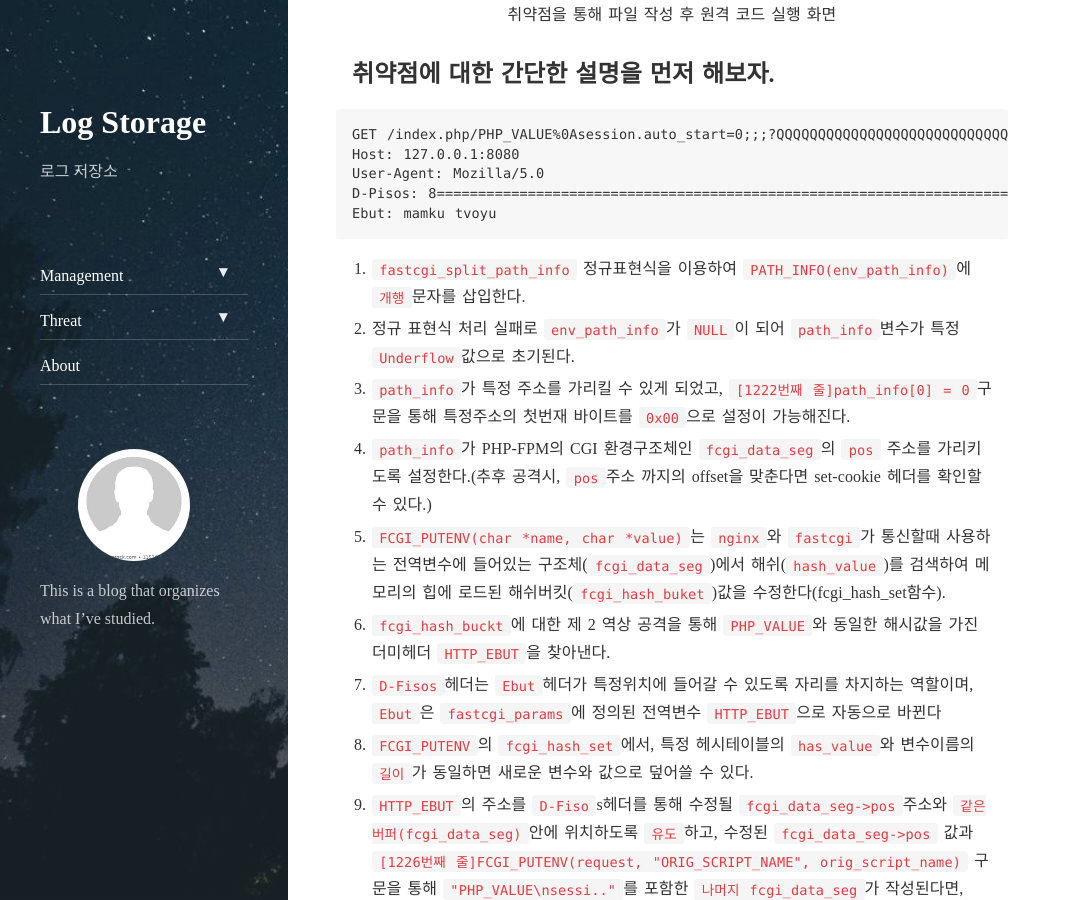
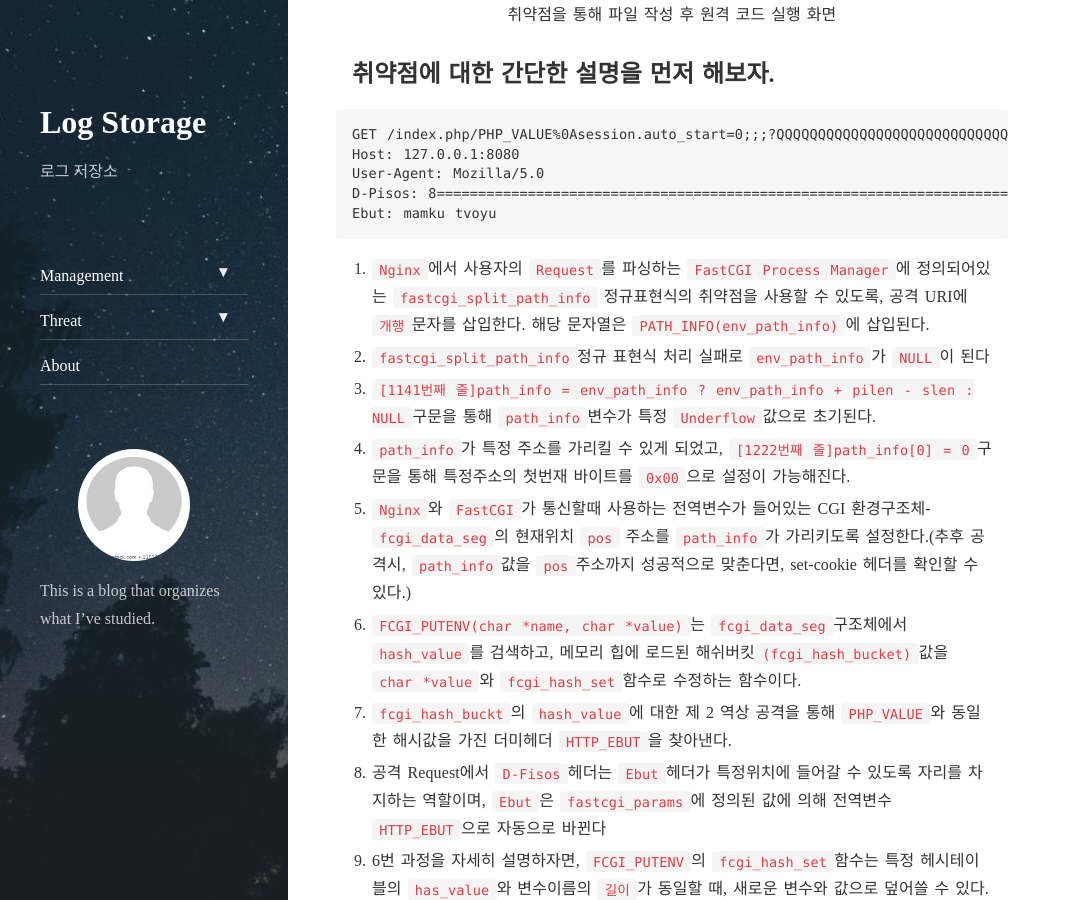
Before and after one commit to chanbin/chanbin.github.io, a Jekyll site: the page built from _posts/2019-12-19-php-fpm-rce.md, in a window 1280 px wide and 900 px high, scrolled down 2509 px. Shown: the whole window, without its empty margins (0-1071 px from the left). Built offline with Jekyll 4.4.1, drawn with Linux system fonts in a browser that asks for light colours; nearby versions of some CDN libraries; some of the changed text lies outside the part shown.

Commit message:
edit post

````diff
--- a/_posts/2019-12-19-php-fpm-rce.md
+++ b/_posts/2019-12-19-php-fpm-rce.md
@@ -75,26 +75,24 @@ User-Agent: Mozilla/5.0
 D-Pisos: 8========================================================================================================================================================================================================================================================D(250자)
 Ebut: mamku tvoyu
 ```
-1. `fastcgi_split_path_info` 정규표현식을 이용하여 `PATH_INFO(env_path_info)`에 `개행`문자를 삽입한다.
-2. 정규 표현식 처리 실패로 `env_path_info`가 `NULL`이 되어 `path_info`변수가 특정 `Underflow`값으로 초기된다.
-3. `path_info`가 특정 주소를 가리킬 수 있게 되었고, `[1222번째 줄]path_info[0] = 0`구문을 통해 특정주소의 첫번재 바이트를 `0x00`으로 설정이 가능해진다.
-4. `path_info`가 PHP-FPM의 CGI 환경구조체인 `fcgi_data_seg`의 `pos` 주소를 가리키도록 설정한다.(추후 공격시, `pos`주소 까지의 offset을 맞춘다면 set-cookie 헤더를 확인할 수 있다.)
-5. `FCGI_PUTENV(char *name, char *value)`는 `nginx`와 `fastcgi`가 통신할때 사용하는 전역변수에 들어있는 구조체(`fcgi_data_seg`)에서 해쉬(`hash_value`)를 검색하여
-메모리의 힙에 로드된 해쉬버킷(`fcgi_hash_buket`)값을 수정한다(fcgi_hash_set함수).
-6. `fcgi_hash_buckt`에 대한 제 2 역상 공격을 통해 `PHP_VALUE`와 동일한 해시값을 가진 더미헤더 `HTTP_EBUT`을 찾아낸다.
-7. `D-Fisos`헤더는 `Ebut`헤더가 특정위치에 들어갈 수 있도록 자리를 차지하는 역할이며, `Ebut`은 `fastcgi_params`에 정의된 전역변수 `HTTP_EBUT`으로 자동으로 바뀐다
-8. `FCGI_PUTENV`의 `fcgi_hash_set`에서, 특정 헤시테이블의 `has_value`와 변수이름의 `길이`가 동일하면 새로운 변수와 값으로 덮어쓸 수 있다.
-9. `HTTP_EBUT`의 주소를 `D-Fiso`s헤더를 통해 수정될 `fcgi_data_seg->pos`주소와 `같은 버퍼(fcgi_data_seg)`안에 위치하도록 `유도`하고, 수정된 `fcgi_data_seg->pos` 값과 `[1226번째 줄]FCGI_PUTENV(request, "ORIG_SCRIPT_NAME", orig_script_name)` 구문을 통해 `"PHP_VALUE\nsessi.."`를 포함한 `나머지 fcgi_data_seg`가 작성된다면,
-`fcgi_data_seg`에서 `HTTP_EBUT`과 `값`은 `PHP_VALUE`와 `%0A로 구분되어지는 값`으로 덮어씌어 진다(`PUT`).
-10. 물론, PHP-FPM은 HTTP_EBUT과 PHP_VALUE의 hash_value, var_len이 동일하여 같은 헤더로 인식했기 때문에 가능하다.
-11. `[1326번째 줄]ini = FCGI_GETENV(request, "PHP_VALUE")` 구문을 통해 헤쉬버킷에서 `변조된 PHP_VALUE`를 검색하여 `ini stuff`로 가져오며, `PHP ini`파일에 작성한다.
-12. `PHP ini`에 변조하려는 값을 공격 체인으로 구성한다면, 원격 명령 제어를 위한 설정을 만들 수 있다. 또한 이를 통해, 다양한 원격 명령 실행이 가능하다.
-
+1. `Nginx`에서 사용자의 `Request`를 파싱하는 `FastCGI Process Manager`에 정의되어있는 `fastcgi_split_path_info` 정규표현식의 취약점을 사용할 수 있도록, 공격 URI에 `개행`문자를 삽입한다. 해당 문자열은 `PATH_INFO(env_path_info)`에 삽입된다.
+2. `fastcgi_split_path_info`정규 표현식 처리 실패로 `env_path_info`가 `NULL`이 된다
+3. `[1141번째 줄]path_info = env_path_info ? env_path_info + pilen - slen : NULL`구문을 통해 `path_info`변수가 특정 `Underflow`값으로 초기된다.
+4. `path_info`가 특정 주소를 가리킬 수 있게 되었고, `[1222번째 줄]path_info[0] = 0`구문을 통해 특정주소의 첫번재 바이트를 `0x00`으로 설정이 가능해진다.
+5. `Nginx`와 `FastCGI`가 통신할때 사용하는 전역변수가 들어있는 CGI 환경구조체-`fcgi_data_seg`의 현재위치 `pos` 주소를 `path_info`가 가리키도록 설정한다.(추후 공격시, `path_info`값을 `pos`주소까지 성공적으로 맞춘다면, set-cookie 헤더를 확인할 수 있다.)
+6. `FCGI_PUTENV(char *name, char *value)`는 `fcgi_data_seg`구조체에서 `hash_value`를 검색하고, 메모리 힙에 로드된 해쉬버킷`(fcgi_hash_bucket)`값을 `char *value`와 `fcgi_hash_set`함수로 수정하는 함수이다.
+7. `fcgi_hash_buckt`의 `hash_value`에 대한 제 2 역상 공격을 통해 `PHP_VALUE`와 동일한 해시값을 가진 더미헤더 `HTTP_EBUT`을 찾아낸다.
+8. 공격 Request에서 `D-Fisos`헤더는 `Ebut`헤더가 특정위치에 들어갈 수 있도록 자리를 차지하는 역할이며, `Ebut`은 `fastcgi_params`에 정의된 값에 의해 전역변수 `HTTP_EBUT`으로 자동으로 바뀐다
+9. 6번 과정을 자세히 설명하자면, `FCGI_PUTENV`의 `fcgi_hash_set`함수는 특정 헤시테이블의 `has_value`와 변수이름의 `길이`가 동일할 때, 새로운 변수와 값으로 덮어쓸 수 있다.
+10. 메모리 힙에서 `HTTP_EBUT`이 올라갈 주소를 `D-Fisos`헤더를 통해 수정된 `fcgi_data_seg->pos`주소와 `같은 버퍼(fcgi_data_seg)`안에 위치하도록 `유도`하고, 수정된 `fcgi_data_seg->pos` 값과 `[1226번째 줄]FCGI_PUTENV(request, "ORIG_SCRIPT_NAME", orig_script_name)` 구문을 통해 `"PHP_VALUE\nsessi.."`를 포함한 나머지 CGI 환경구조체가 작성된다면, `HTTP_EBUT`과 해당`값`은 `PHP_VALUE`와 `%0A로 구분되어지는 값`으로 덮어씌어 진다(`PUT`).
+11. 물론, PHP FastCGI Process Manager는 `HTTP_EBUT`과 `PHP_VALUE`의 `hash_value, var_len`이 동일하여 같은 헤더로 인식했기 때문에 가능하다.
+12. `[1326번째 줄]ini = FCGI_GETENV(request, "PHP_VALUE")` 구문을 통해 헤쉬버킷`(fcgi_hash_bucket)`에서 `변조된 PHP_VALUE(전 HTTP_EBUT)`를 검색하여 `ini stuff`변수로 가져오며, 이를 `PHP ini`파일에 작성한다.
+13. `PHP ini`에 작성하려는 값을 공격 체인을 통해 구성한다면, 원격 명령 제어를 위한 설정을 만들 수 있다. 또한 이를 통해, 다양한 원격 명령 실행이 가능하다.
 
 * 공격 페이로드는 [여기로](https://chanbin.github.io/threat/2019/12/26/php-fpm-payload)가면 볼 수 있다.
 
 
-## 이제 제대로 분석하자.
+## 이제 제대로 분석하자. (여기서 부터 재공사중 - 논리가 부실함)
 
 취약점 패치 내역을 다시 보면 `path_info` 변수의 조건에 문자열 길이 필터를 추가하여, false 값으로 유도하지 못하게 하고있다.
 
@@ -505,20 +503,19 @@ User-Agent: Mozilla/5.0
 D-Pisos: 8========================================================================================================================================================================================================================================================D(250자)
 Ebut: mamku tvoyu
 ```
-1. `fastcgi_split_path_info` 정규표현식을 이용하여 `PATH_INFO(env_path_info)`에 `개행`문자를 삽입한다.
-2. 정규 표현식 처리 실패로 `env_path_info`가 `NULL`이 되어 `path_info`변수가 특정 `Underflow`값으로 초기된다.
-3. `path_info`가 특정 주소를 가리킬 수 있게 되었고, `[1222번째 줄]path_info[0] = 0`구문을 통해 특정주소의 첫번재 바이트를 `0x00`으로 설정이 가능해진다.
-4. `path_info`가 PHP-FPM의 CGI 환경구조체인 `fcgi_data_seg`의 `pos` 주소를 가리키도록 설정한다.(추후 공격시, `pos`주소 까지의 offset을 맞춘다면 set-cookie 헤더를 확인할 수 있다.)
-5. `FCGI_PUTENV(char *name, char *value)`는 `nginx`와 `fastcgi`가 통신할때 사용하는 전역변수에 들어있는 구조체(`fcgi_data_seg`)에서 해쉬(`hash_value`)를 검색하여
-메모리의 힙에 로드된 해쉬버킷(`fcgi_hash_buket`)값을 수정한다(fcgi_hash_set함수).
-6. `fcgi_hash_buckt`에 대한 제 2 역상 공격을 통해 `PHP_VALUE`와 동일한 해시값을 가진 더미헤더 `HTTP_EBUT`을 찾아낸다.
-7. `D-Fisos`헤더는 `Ebut`헤더가 특정위치에 들어갈 수 있도록 자리를 차지하는 역할이며, `Ebut`은 `fastcgi_params`에 정의된 전역변수 `HTTP_EBUT`으로 자동으로 바뀐다
-8. `FCGI_PUTENV`의 `fcgi_hash_set`에서, 특정 헤시테이블의 `has_value`와 변수이름의 `길이`가 동일하면 새로운 변수와 값으로 덮어쓸 수 있다.
-9. `HTTP_EBUT`의 주소를 `D-Fiso`s헤더를 통해 수정될 `fcgi_data_seg->pos`주소와 `같은 버퍼(fcgi_data_seg)`안에 위치하도록 `유도`하고, 수정된 `fcgi_data_seg->pos` 값과 `[1226번째 줄]FCGI_PUTENV(request, "ORIG_SCRIPT_NAME", orig_script_name)` 구문을 통해 `"PHP_VALUE\nsessi.."`를 포함한 `나머지 fcgi_data_seg`가 작성된다면,
-`fcgi_data_seg`에서 `HTTP_EBUT`과 `값`은 `PHP_VALUE`와 `%0A로 구분되어지는 값`으로 덮어씌어 진다(`PUT`).
-10. 물론, PHP-FPM은 HTTP_EBUT과 PHP_VALUE의 hash_value, var_len이 동일하여 같은 헤더로 인식했기 때문에 가능하다.
-11. `[1326번째 줄]ini = FCGI_GETENV(request, "PHP_VALUE")` 구문을 통해 헤쉬버킷에서 `변조된 PHP_VALUE`를 검색하여 `ini stuff`로 가져오며, `PHP ini`파일에 작성한다.
-12. `PHP ini`에 변조하려는 값을 공격 체인으로 구성한다면, 원격 명령 제어를 위한 설정을 만들 수 있다. 또한 이를 통해, 다양한 원격 명령 실행이 가능하다.
+1. `Nginx`에서 사용자의 `Request`를 파싱하는 `FastCGI Process Manager`에 정의되어있는 `fastcgi_split_path_info` 정규표현식의 취약점을 사용할 수 있도록, 공격 URI에 `개행`문자를 삽입한다. 해당 문자열은 `PATH_INFO(env_path_info)`에 삽입된다.
+2. `fastcgi_split_path_info`정규 표현식 처리 실패로 `env_path_info`가 `NULL`이 된다
+3. `[1141번째 줄]path_info = env_path_info ? env_path_info + pilen - slen : NULL`구문을 통해 `path_info`변수가 특정 `Underflow`값으로 초기된다.
+4. `path_info`가 특정 주소를 가리킬 수 있게 되었고, `[1222번째 줄]path_info[0] = 0`구문을 통해 특정주소의 첫번재 바이트를 `0x00`으로 설정이 가능해진다.
+5. `Nginx`와 `FastCGI`가 통신할때 사용하는 전역변수가 들어있는 CGI 환경구조체-`fcgi_data_seg`의 현재위치 `pos` 주소를 `path_info`가 가리키도록 설정한다.(추후 공격시, `path_info`값을 `pos`주소까지 성공적으로 맞춘다면, set-cookie 헤더를 확인할 수 있다.)
+6. `FCGI_PUTENV(char *name, char *value)`는 `fcgi_data_seg`구조체에서 `hash_value`를 검색하고, 메모리 힙에 로드된 해쉬버킷`(fcgi_hash_bucket)`값을 `char *value`와 `fcgi_hash_set`함수로 수정하는 함수이다.
+7. `fcgi_hash_buckt`의 `hash_value`에 대한 제 2 역상 공격을 통해 `PHP_VALUE`와 동일한 해시값을 가진 더미헤더 `HTTP_EBUT`을 찾아낸다.
+8. 공격 Request에서 `D-Fisos`헤더는 `Ebut`헤더가 특정위치에 들어갈 수 있도록 자리를 차지하는 역할이며, `Ebut`은 `fastcgi_params`에 정의된 값에 의해 전역변수 `HTTP_EBUT`으로 자동으로 바뀐다
+9. 6번 과정을 자세히 설명하자면, `FCGI_PUTENV`의 `fcgi_hash_set`함수는 특정 헤시테이블의 `has_value`와 변수이름의 `길이`가 동일할 때, 새로운 변수와 값으로 덮어쓸 수 있다.
+10. 메모리 힙에서 `HTTP_EBUT`이 올라갈 주소를 `D-Fisos`헤더를 통해 수정된 `fcgi_data_seg->pos`주소와 `같은 버퍼(fcgi_data_seg)`안에 위치하도록 `유도`하고, 수정된 `fcgi_data_seg->pos` 값과 `[1226번째 줄]FCGI_PUTENV(request, "ORIG_SCRIPT_NAME", orig_script_name)` 구문을 통해 `"PHP_VALUE\nsessi.."`를 포함한 나머지 CGI 환경구조체가 작성된다면, `HTTP_EBUT`과 해당`값`은 `PHP_VALUE`와 `%0A로 구분되어지는 값`으로 덮어씌어 진다(`PUT`).
+11. 물론, PHP FastCGI Process Manager는 `HTTP_EBUT`과 `PHP_VALUE`의 `hash_value, var_len`이 동일하여 같은 헤더로 인식했기 때문에 가능하다.
+12. `[1326번째 줄]ini = FCGI_GETENV(request, "PHP_VALUE")` 구문을 통해 헤쉬버킷`(fcgi_hash_bucket)`에서 `변조된 PHP_VALUE(전 HTTP_EBUT)`를 검색하여 `ini stuff`변수로 가져오며, 이를 `PHP ini`파일에 작성한다.
+13. `PHP ini`에 작성하려는 값을 공격 체인을 통해 구성한다면, 원격 명령 제어를 위한 설정을 만들 수 있다. 또한 이를 통해, 다양한 원격 명령 실행이 가능하다.
 
 
 * 공격 페이로드는 [여기로](https://chanbin.github.io/threat/2019/12/26/php-fpm-payload)가면 볼 수 있다.
````
